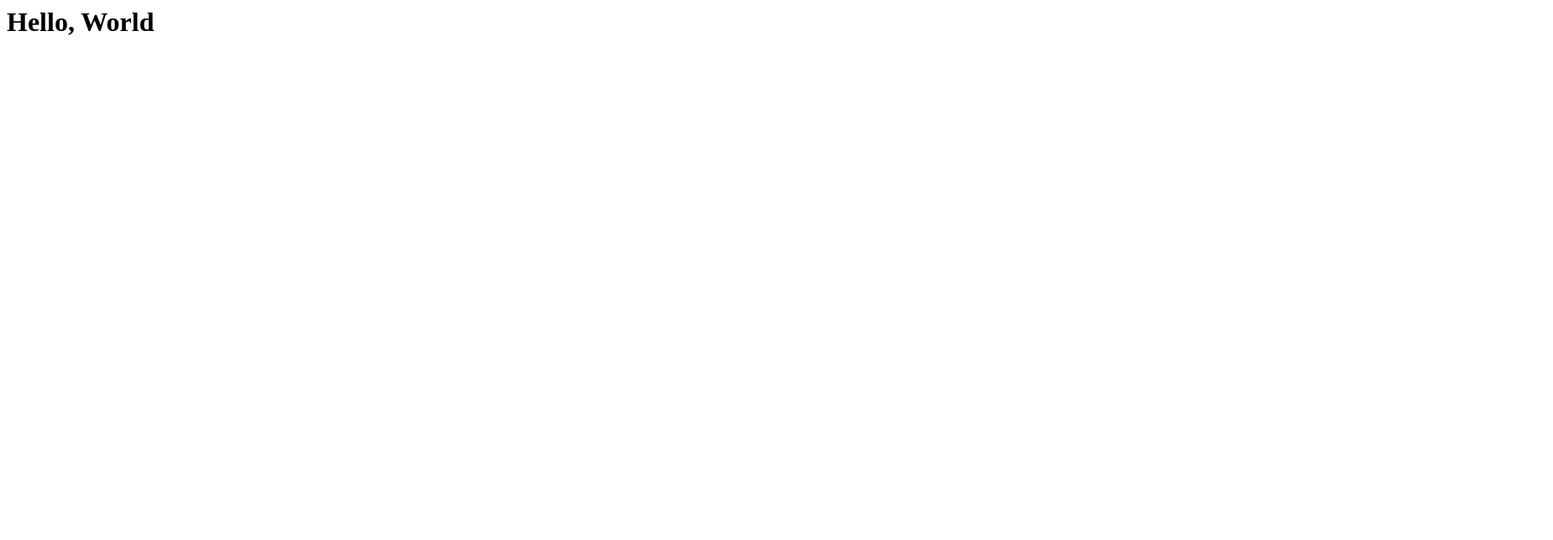
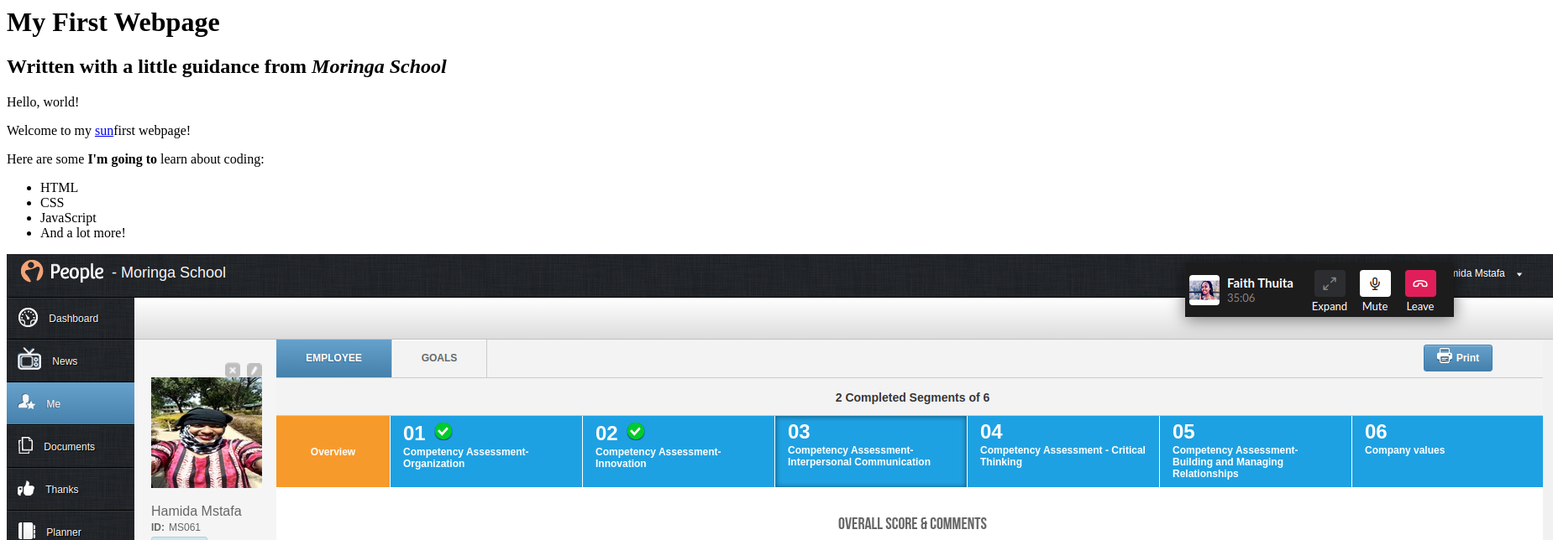
Before and after one commit to hamida-mstafa/prep, a plain HTML site: page hello-world.html in a window 1280 px wide. Shown: the top 644 px of the page at 84% size, 1849 px wide, since content can reach past the window. Drawn offline with Linux system fonts and the light colour scheme.

Commit message:
save changes made

```diff
--- a/hello-world.html
+++ b/hello-world.html
@@ -1 +1,23 @@
-<h1>Hello, World</h1>
+<html lang="en">
+<head>
+    <meta charset="UTF-8">
+    <meta http-equiv="X-UA-Compatible" content="IE=edge">
+    <meta name="viewport" content="width=device-width, initial-scale=1.0">
+    <title>My first web page</title>
+</head>
+<body>
+    <h1>My First Webpage</h1>
+    <h2>Written with a little guidance from <em> Moringa School</em></h2>
+
+    <p> Hello, world!</p>
+    <p>Welcome to my <a href="favorite-things.html">sun</a>first webpage!</p>
+    <p>Here are some <strong>I'm going to </strong> learn about coding:</p>
+    <ul>
+      <li>HTML</li>
+      <li>CSS</li>
+      <li>JavaScript</li>
+      <li>And a lot more!</li>
+    </ul>
+    <img src="send.png" alt="">
+</body>
+</html>
```
Also changed, not shown: send.png (added), 1 other file.
